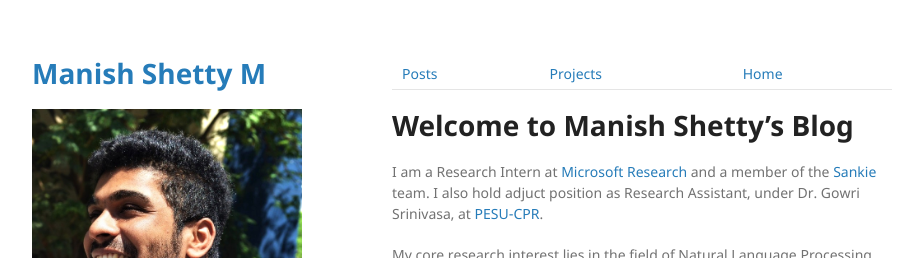
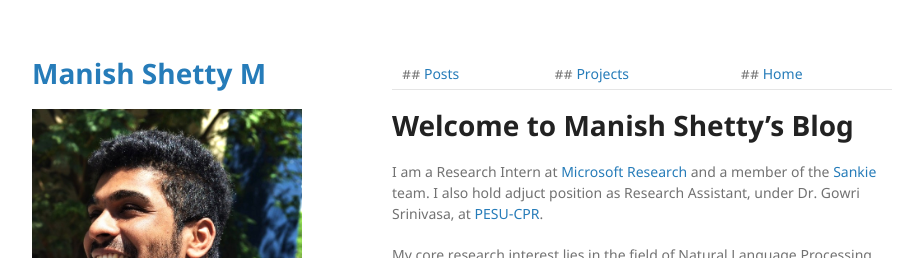
Before and after one commit to manishshettym/manishshettym.github.io, a Jekyll site: the page built from index.md, in a window 1280 px wide. Shown: the top 258 px of the page, without its empty margins (178-1094 px from the left). Built offline with Jekyll 4.4.1, drawn with Linux system fonts in a browser that asks for light colours; the repository's description, which GitHub fills in, is left out.

```diff
--- a/index.md
+++ b/index.md
@@ -2,7 +2,7 @@
 layout: default
 ---
 
-| [Posts](./posts.html) | [Projects](./projects.html) | [Home](./index.html) |
+| ## [Posts](./posts.html) | ## [Projects](./projects.html) | ## [Home](./index.html) |
 
 
 # Welcome to Manish Shetty's Blog
```
